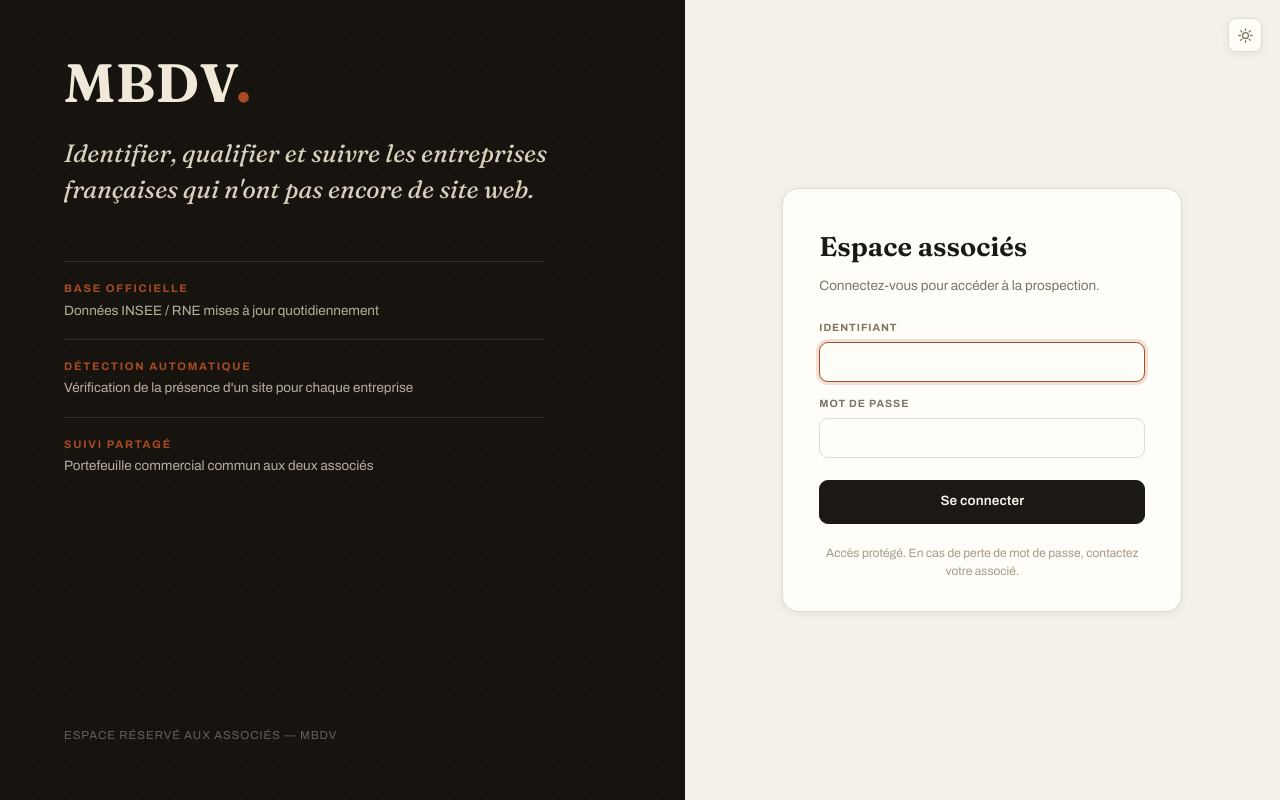
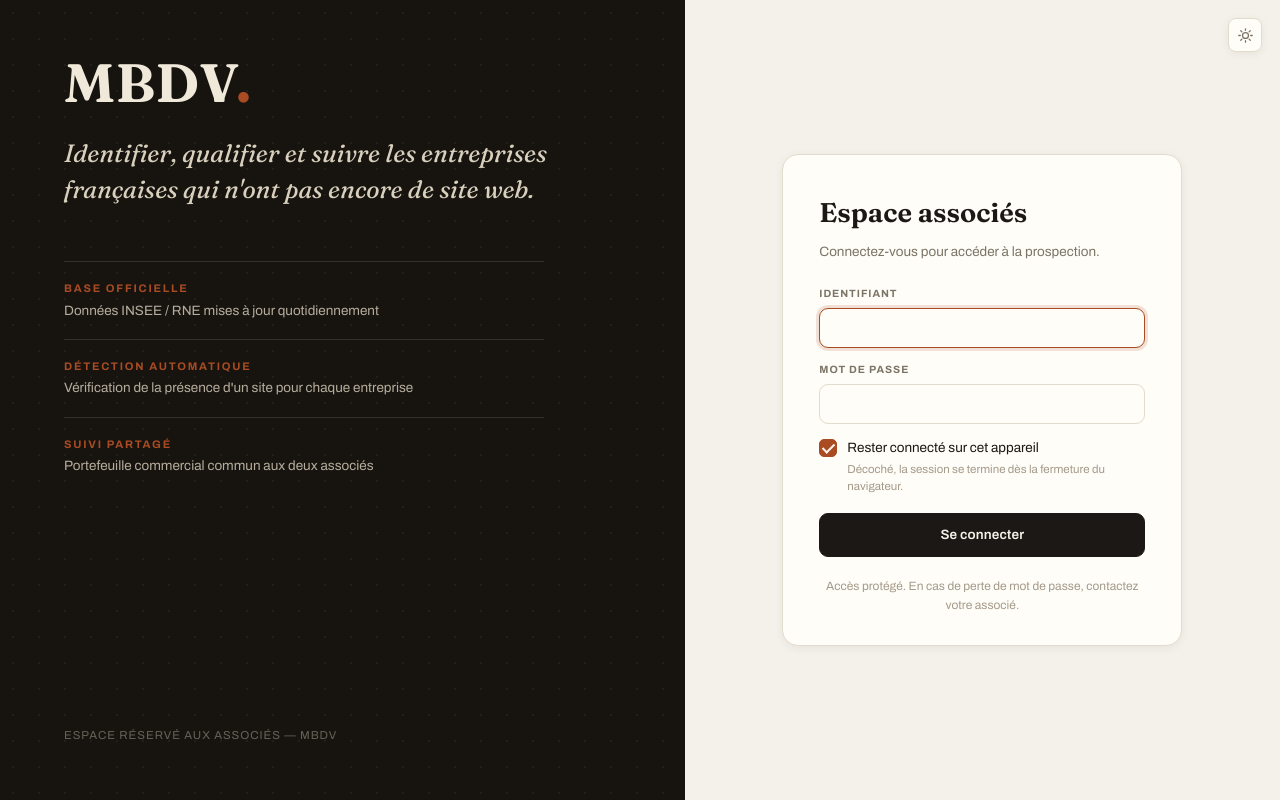
Before and after one commit to DimalaxYT/MBDV, a Flask app: page /connexion?next=/accueil in a window 1280 px wide. Run offline with Flask 3, Linux system fonts and the light colour scheme.

Commit message:
Corrige le CSS non applique (cache) et ajoute la case "Rester connecte"
1. Cause du rendu brut constate sur la page d'accueil : le navigateur (ou un
   cache intermediaire) servait une copie ancienne ou partielle de main.css,
   d'ou des widgets en simples lignes de texte et un cycle commercial en liste
   a puces, alors que le serveur servait bien la bonne feuille.
   - Les URL des assets portent desormais une empreinte : /static/css/main.css?v=...
     et /static/js/app.js?v=..., recalculee des qu'un fichier statique change.
   - CSS et JS sont servis en "no-store, must-revalidate" : plus de copie figee.
   - Test dedie : la feuille servie est identique au fichier et contient bien les
     regles de l'accueil, de la barre laterale et de la connexion.
   - Sans JavaScript, rien ne reste invisible : le flou d'apparition est limite a
     html.js (classe posee avant le premier rendu).

2. Case "Restez connecte sur cet appareil" sur le formulaire de connexion,
   cochee par defaut.
   - Cocher : cookie persistant de 30 jours ; en mode apercu, jeton d'URL de
     30 jours, et le choix voyage avec le jeton (sinon la page suivante
     resignait un jeton court et deconnectait au bout de 12 h).
   - Decocher : cookie de session (efface a la fermeture du navigateur), jeton
     d'URL de 12 h.
   - Case mise en forme (jetons CSS, focus visible, :has(input:checked)).

3. Mise en forme : quatre widgets sur une meme ligne des 780 px de contenu,
   marges reduites sur petits ecrans (hero, widgets, cycle, carte de connexion).

Tests : 63 au total (+8) — duree du jeton avec et sans la case, persistance du
choix sur les pages suivantes, version des assets, en-tetes de cache.

Co-authored-by: arena-agent <297053741+arena-agent@users.noreply.github.com>

```diff
--- a/app/__init__.py
+++ b/app/__init__.py
@@ -1,4 +1,5 @@
 """Application MBDV - prospection d'entreprises francaises sans site web."""
+import hashlib
 import logging
 import os
 import secrets
@@ -28,6 +29,27 @@ def _load_or_create_secret(data_dir: str) -> str:
     return secret
 
 
+def _empreinte_assets(dossier: str) -> str:
+    """Empreinte courte des fichiers statiques, ajoutee en ?v= aux URL /static/.
+
+    Sans elle, un navigateur - ou un cache intermediaire devant l'application -
+    peut continuer a servir un CSS ou un JS perime apres un deploiement : la page
+    s'affiche alors sans mise en forme. L'empreinte change des qu'un fichier change.
+    """
+    morceaux = []
+    for racine, _dossiers, fichiers in os.walk(dossier):
+        for nom in fichiers:
+            chemin = os.path.join(racine, nom)
+            try:
+                infos = os.stat(chemin)
+            except OSError:
+                continue
+            relatif = os.path.relpath(chemin, dossier).replace(os.sep, "/")
+            morceaux.append(f"{relatif}:{int(infos.st_mtime)}:{infos.st_size}")
+    brut = "|".join(sorted(morceaux)).encode("utf-8")
+    return hashlib.sha1(brut).hexdigest()[:10]  # noqa: S324 - empreinte de cache, pas de securite
+
+
 def create_app() -> Flask:
     base_dir = os.path.dirname(os.path.dirname(os.path.abspath(__file__)))
     data_dir = os.environ.get("MBDV_DATA_DIR", os.path.join(base_dir, "data"))
@@ -53,7 +75,24 @@ def create_app() -> Flask:
         # Jeu de demonstration (entreprises fictives) : jamais utilise par defaut,
         # seulement sur demande explicite (?demo=1) et si cette option est active.
         DEMO_ALLOWED=_env_flag("MBDV_DEMO"),
+        ASSET_VERSION=_empreinte_assets(app.static_folder),
     )
+    @app.context_processor
+    def _version_des_assets():
+        return {"asset_version": app.config["ASSET_VERSION"]}
+
+    @app.after_request
+    def _pas_de_cache_pour_les_assets(reponse):
+        """CSS et JS : aucun stockage intermediaire.
+
+        L'empreinte en ?v= suffit normalement, mais un cache intermediaire qui
+        conserverait une copie partielle du fichier laisserait la page sans mise
+        en forme. Ici, ces fichiers sont toujours revalides.
+        """
+        if request.path.startswith("/static/") and request.path.endswith((".css", ".js")):
+            reponse.headers["Cache-Control"] = "no-store, must-revalidate"
+        return reponse
+
     app.logger.setLevel(logging.INFO)
     # Flask installe son propre handler : sans cela, chaque ligne sort deux fois.
     app.logger.propagate = False
--- a/app/auth.py
+++ b/app/auth.py
@@ -25,7 +25,11 @@ PARIS_TZ = ZoneInfo("Europe/Paris")
 # sous forme de jeton signe (parametre _s). A n'activer que pour un apercu.
 _JETON_SEL = "mbdv-session"
 _CSRF_SEL = "mbdv-csrf"
-JETON_DUREE = 60 * 60 * 24 * 7          # validite du jeton de session
+# Duree du jeton d'URL (mode apercu) : elle suit la case "rester connecte" du
+# formulaire de connexion, faute de pouvoir poser un cookie de session ici.
+JETON_DUREE_LONGUE = 60 * 60 * 24 * 30  # "rester connecte" coche : 30 jours
+JETON_DUREE_COURTE = 60 * 60 * 12       # decoche : le temps d'une journee de travail
+JETON_DUREE = JETON_DUREE_LONGUE        # duree maximale acceptee a la lecture
 CSRF_DUREE = 60 * 60 * 12               # validite d'un jeton CSRF signe
 _META_JETON = 'meta name="session-token"'
 
@@ -47,6 +51,11 @@ def _serialiseur(salt: str) -> URLSafeTimedSerializer:
     return URLSafeTimedSerializer(current_app.config["SECRET_KEY"], salt=salt)
 
 
+def duree_jeton() -> int:
+    """Duree de validite du jeton d'URL, selon le choix fait a la connexion."""
+    return JETON_DUREE_LONGUE if session.get("rester_connecte") else JETON_DUREE_COURTE
+
+
 def jeton_session() -> str:
     """Jeton signe transportant la session dans l'URL (mode apercu).
 
@@ -54,11 +63,19 @@ def jeton_session() -> str:
     """
     if not embarque():
         return ""
-    charge = {cle: session[cle] for cle in ("uid", "username", "display_name", "csrf")
+    # "rester_connecte" doit voyager avec la session : sans lui, les pages
+    # suivantes resigneraient un jeton court et l'utilisateur serait deconnecte
+    # au bout de 12 h malgre sa case cochee.
+    charge = {cle: session[cle] for cle in
+              ("uid", "username", "display_name", "csrf", "rester_connecte")
               if cle in session}
     if not charge:
         # Deja porteur d'un jeton (page anonyme ayant transite par l'URL).
         return str(request.values.get("_s") or "")
+    # itsdangerous n'accepte de duree qu'a la lecture : l'echeance voyage donc
+    # dans la charge utile, et c'est elle qui distingue "rester connecte" du
+    # simple maintien de session.
+    charge["exp"] = int(time.time()) + duree_jeton()
     return _serialiseur(_JETON_SEL).dumps(charge)
 
 
@@ -82,8 +99,13 @@ def _charge_session() -> None:
         donnees = _serialiseur(_JETON_SEL).loads(jeton, max_age=JETON_DUREE)
     except (BadSignature, SignatureExpired):
         return
-    if isinstance(donnees, dict):
-        session.update(donnees)
+    if not isinstance(donnees, dict):
+        return
+    echeance = donnees.pop("exp", None)
+    if echeance is not None and float(echeance) < time.time():
+        # Jeton emis sans "rester connecte" et arrive a echeance.
+        return
+    session.update(donnees)
 
 
 def _csrf_signe_valide(sent: str) -> bool:
@@ -144,14 +166,21 @@ def register_failed_attempt(username: str) -> None:
             _RATE.pop(cle, None)
 
 
-def login(user_row) -> None:
-    """Ouvre la session (cookie, et jeton d'URL en mode apercu)."""
+def login(user_row, rester_connecte: bool = True) -> None:
+    """Ouvre la session (cookie, et jeton d'URL en mode apercu).
+
+    `rester_connecte` vient de la case du formulaire de connexion : cochee, la
+    session survit a la fermeture du navigateur (cookie persistant de 30 jours,
+    jeton d'URL de 30 jours) ; decochee, elle s'arrete a la fermeture du
+    navigateur (cookie de session, jeton d'URL de 12 heures).
+    """
     session.clear()
     session["uid"] = user_row["id"]
     session["username"] = user_row["username"]
     session["display_name"] = user_row["display_name"]
     session["csrf"] = secrets.token_hex(16)
-    session.permanent = True
+    session["rester_connecte"] = bool(rester_connecte)
+    session.permanent = bool(rester_connecte)
 
 
 def logout() -> None:
--- a/app/static/css/main.css
+++ b/app/static/css/main.css
@@ -1025,6 +1025,48 @@ body.login { background: var(--paper); }
 .login-card .btn { margin-top: 8px; height: 44px; }
 .login-note { margin-top: 20px; font-size: 12px; color: var(--faint); text-align: center; line-height: 1.55; }
 
+/* ---- Case a cocher (connexion) ---- */
+.check {
+  display: flex;
+  align-items: flex-start;
+  gap: 10px;
+  margin: 4px 0 10px;
+  font-size: 13.5px;
+  color: var(--ink-2);
+  cursor: pointer;
+  user-select: none;
+}
+.check input {
+  appearance: none;
+  -webkit-appearance: none;
+  flex: 0 0 18px;
+  width: 18px;
+  height: 18px;
+  margin: 1px 0 0;
+  border: 1px solid var(--line);
+  border-radius: 5px;
+  background: var(--card-2);
+  cursor: pointer;
+  position: relative;
+  transition: background 0.15s ease, border-color 0.15s ease;
+}
+.check input:hover { border-color: var(--faint); }
+.check input:checked { background: var(--accent); border-color: var(--accent); }
+.check input:checked::after {
+  content: "";
+  position: absolute;
+  left: 5px;
+  top: 1px;
+  width: 5px;
+  height: 10px;
+  border: solid var(--ink-contrast);
+  border-width: 0 2px 2px 0;
+  transform: rotate(45deg);
+}
+.check input:focus-visible { outline: none; box-shadow: var(--ring); }
+.check:has(input:checked) { color: var(--ink); }
+.check small { display: block; margin-top: 3px; font-size: 11.5px; color: var(--faint); line-height: 1.5; }
+
 /* ---- Divers formulaires ---- */
 .stack-form { padding: 26px; display: flex; flex-direction: column; gap: 16px; }
 .form-actions { display: flex; justify-content: flex-end; }
@@ -1047,6 +1089,14 @@ body.login { background: var(--paper); }
   .login-hero { display: none; }
 }
 @media (max-width: 760px) {
+  .hero { padding: 26px 20px 24px; }
+  .hero-cta { gap: 8px; }
+  .hero-cta .btn { flex: 1 1 auto; justify-content: center; }
+  .widgets { grid-template-columns: 1fr 1fr; gap: 12px; }
+  .widget { padding: 15px 15px 16px; }
+  .widget-value { font-size: 26px; }
+  .pip-row { grid-template-columns: 88px 1fr 28px; gap: 8px; }
+  .login-card { padding: 28px 22px 24px; }
   .filters-grid { grid-template-columns: 1fr 1fr; }
   .search-row { flex-direction: column; align-items: stretch; }
   .stats-grid, .stats-grid-4, .stats-grid-6 { grid-template-columns: 1fr 1fr; }
@@ -1079,8 +1129,9 @@ body.login { background: var(--paper); }
   to   { stroke-dashoffset: 0; }
 }
 
-/* Apparition au defilement : .reveal + .is-visible (IntersectionObserver) */
-.reveal { opacity: 0; }
+/* Apparition au defilement : .reveal + .is-visible (IntersectionObserver).
+   La classe .js est posee par <html> : sans JavaScript, rien ne reste invisible. */
+html.js .reveal { opacity: 0; }
 .reveal.is-visible {
   animation: levee 0.55s cubic-bezier(0.22, 0.7, 0.3, 1) both;
   animation-delay: var(--delai, 0ms);
@@ -1150,7 +1201,7 @@ body.login { background: var(--paper); }
 /* ---- Widgets d'indicateurs ---- */
 .widgets {
   display: grid;
-  grid-template-columns: repeat(auto-fit, minmax(210px, 1fr));
+  grid-template-columns: repeat(auto-fit, minmax(185px, 1fr));
   gap: 14px;
   margin-top: 16px;
 }
@@ -1379,8 +1430,13 @@ body.sidebar-hidden .sidebar-rail { display: block; }
     animation-iteration-count: 1 !important;
     transition-duration: 0.001ms !important;
   }
-  .reveal { opacity: 1; }
+  html.js .reveal { opacity: 1; }
   .is-visible .pip-fill { width: max(var(--part, 0%), 3%); }
+}
+
+@media (max-width: 540px) {
+  .widgets { grid-template-columns: 1fr; }
+  .steps-grid { grid-template-columns: 1fr; }
 }
 
 @media (max-width: 1020px) {
--- a/app/templates/login.html
+++ b/app/templates/login.html
@@ -4,12 +4,13 @@
   <meta charset="utf-8">
   <meta name="viewport" content="width=device-width, initial-scale=1">
   <title>Connexion - MBDV Prospection</title>
-  <link rel="icon" href="/static/favicon.svg" type="image/svg+xml">
-  <link rel="stylesheet" href="/static/css/main.css">
+  <link rel="icon" href="{{ url_for('static', filename='favicon.svg') }}?v={{ asset_version }}" type="image/svg+xml">
+  <link rel="stylesheet" href="{{ url_for('static', filename='css/main.css') }}?v={{ asset_version }}">
   <meta name="csrf" content="{{ csrf_token() }}">
   <meta name="color-scheme" content="light dark">
   <script>
     (function () {
+      document.documentElement.classList.add("js");
       try {
         var choix = localStorage.getItem("mbdv-theme");
         var sombre = choix ? choix === "dark"
@@ -73,12 +74,19 @@
         <label for="f-pass">Mot de passe</label>
         <input id="f-pass" type="password" name="password" autocomplete="current-password" required>
       </div>
+      <label class="check" for="f-rester">
+        <input id="f-rester" type="checkbox" name="rester_connecte" value="1" checked>
+        <span>Rester connecté sur cet appareil
+          <small>Décoché, la session se termine dès la fermeture du navigateur.</small>
+        </span>
+      </label>
+
       <button type="submit" class="btn btn-ink btn-block">Se connecter</button>
       <p class="login-note">Accès protégé. En cas de perte de mot de passe, contactez votre associé.</p>
     </form>
   </section>
 
 </div>
-<script src="/static/js/app.js"></script>
+<script src="{{ url_for('static', filename='js/app.js') }}?v={{ asset_version }}"></script>
 </body>
 </html>
--- a/app/views.py
+++ b/app/views.py
@@ -108,7 +108,10 @@ def connexion():
         else:
             row = db.one("SELECT * FROM users WHERE username = ?", (username,))
             if row and db.verify_password(password, row["password_hash"]):
-                login(row)
+                # Case "rester connecte" du formulaire (cochee par defaut).
+                rester = str(request.form.get("rester_connecte") or "").lower() not in {
+                    "", "0", "non", "false", "off"}
+                login(row, rester_connecte=rester)
                 return redirect(url_avec_jeton(_destination_sure(request.args.get("next"))))
             register_failed_attempt(username)
             erreur = "Identifiant ou mot de passe incorrect."
```
Also changed, not shown: app/templates/base.html (+5 -3 lines), tests/test_mbdv.py (+123 -6 lines), README.md.
